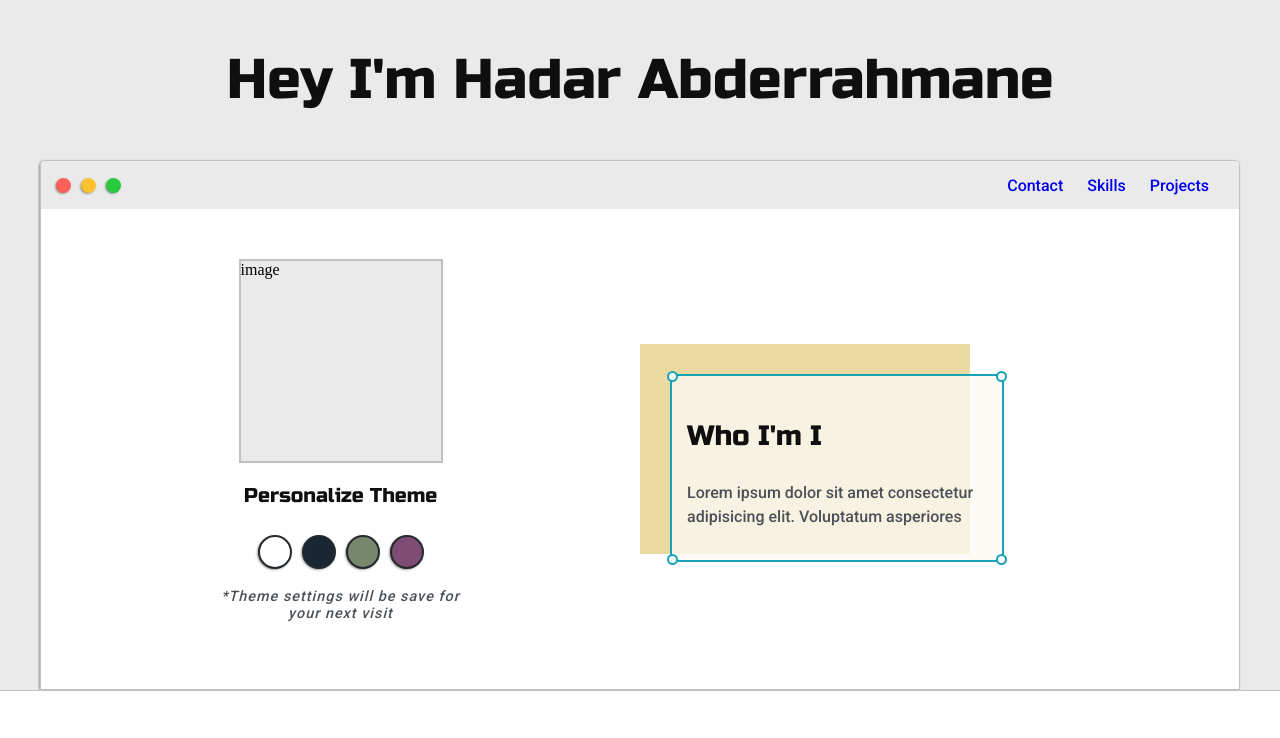
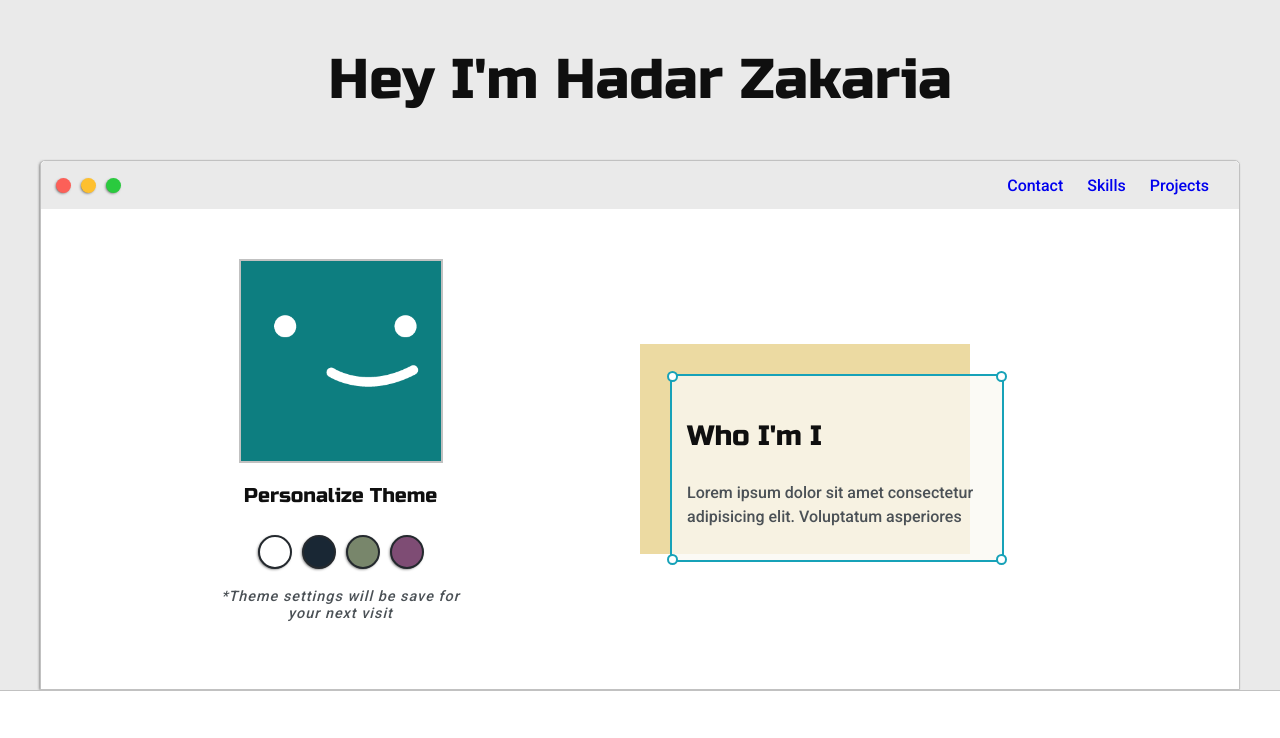
Before and after one commit to abdrr97/personal-portfolio, a plain HTML site: page index.html in a window 1280 px wide. Shown: the top 738 px of the page. Drawn offline with Linux system fonts and the light colour scheme.

Commit message:
adding profile picture with image folder

```diff
--- a/default.css
+++ b/default.css
@@ -260,7 +260,7 @@ ul {
     margin: 0 auto;
     width: 200px;
     height: 200px;
-    /* object-fit: cover; */
+    object-fit: cover;
     background-color: var(--mainColor);
     border: 2px solid var(--borderColor);
 }
--- a/index.html
+++ b/index.html
@@ -14,7 +14,7 @@
     <section class="s1">
         <div class="main-container">
             <div class="greeting-wrapper">
-                <h1>Hey I'm Hadar Abderrahmane</h1>
+                <h1>Hey I'm Hadar Zakaria</h1>
             </div>
 
             <div class="intro-wrapper">
@@ -31,8 +31,8 @@
                     </ul>
                 </div>
                 <div class="left-column">
-                    <!-- <img src="" alt=""> -->
-                    <div id="profile-pic"> image </div>
+                    <img id="profile-pic" src="/images/img.png" alt="">
+                    <!-- <div id="profile-pic"> image </div> -->
                     <h5 style="text-align:center;line-height: 0;">Personalize Theme</h5>
                     <div id="theme-options-wrapper">
                         <div id="light-mode" class="theme-dot"></div>
```
Also changed, not shown: images/img.png (added).
